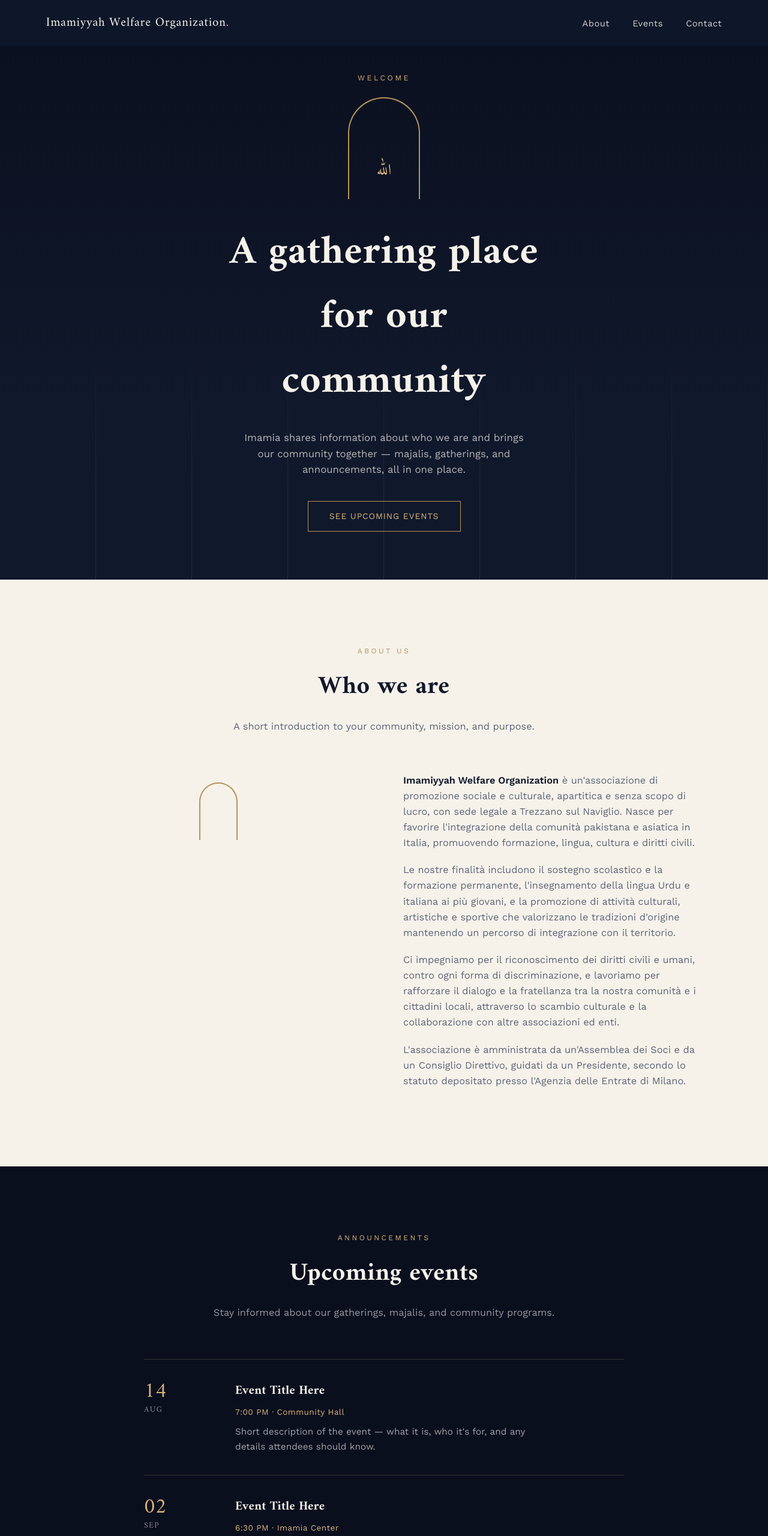
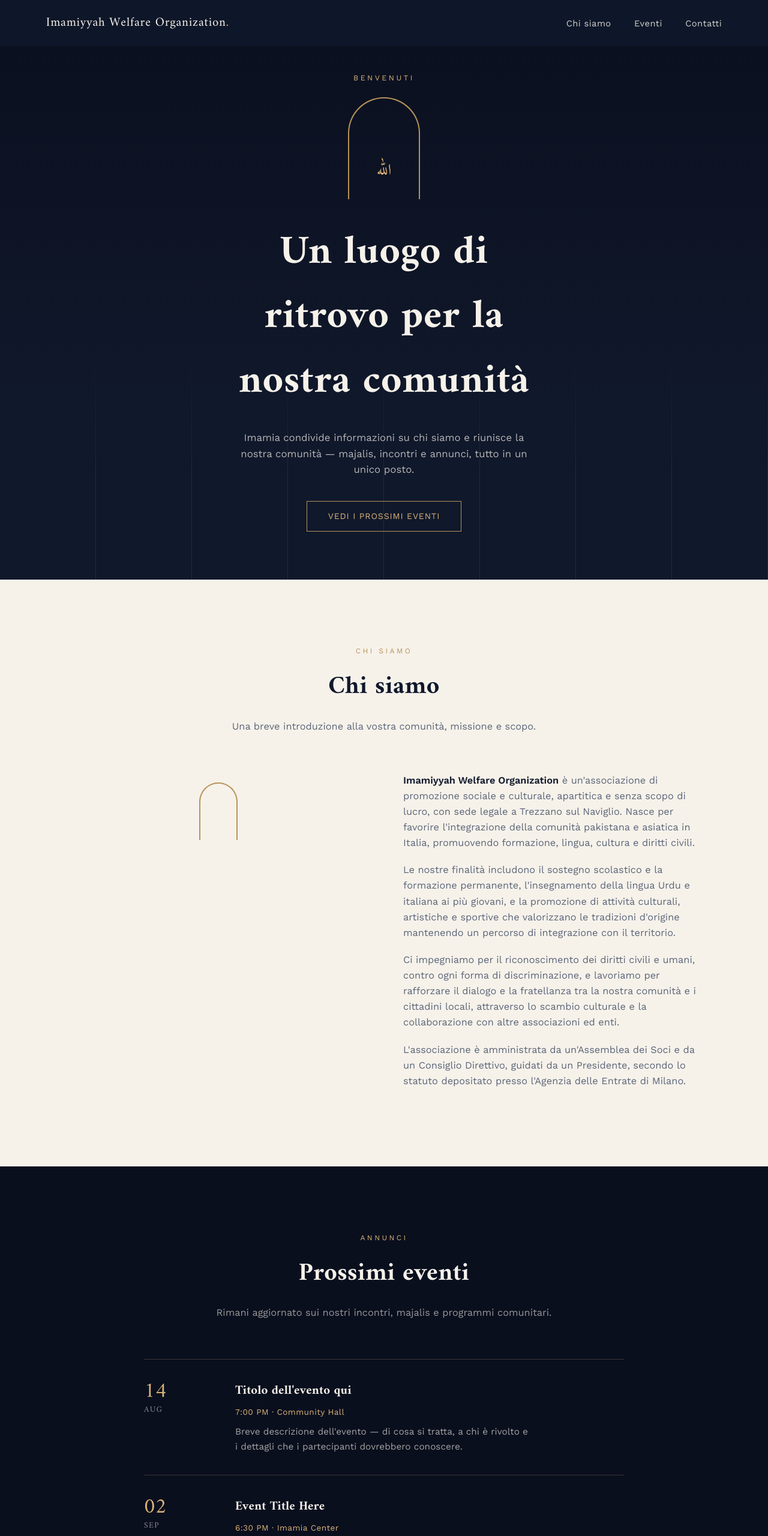
Before and after one commit to iqmilan-hue/imamia-site, a plain HTML site: page index.html in a window 1280 px wide. Shown: the top 2560 px of the page at 60% size. Drawn offline with nearby package versions, Linux system fonts and the light colour scheme.

Commit message:
Update index.html

```diff
--- a/index.html
+++ b/index.html
@@ -289,25 +289,25 @@
 <nav>
   <div class="brand">Imamiyyah Welfare Organization<span>.</span></div>
   <ul>
-    <li><a href="#about">About</a></li>
-    <li><a href="#events">Events</a></li>
-    <li><a href="#contact">Contact</a></li>
+    <li><a href="#about">Chi siamo</a></li>
+    <li><a href="#events">Eventi</a></li>
+    <li><a href="#contact">Contatti</a></li>
   </ul>
 </nav>
 
 <header class="hero">
-  <span class="eyebrow">Welcome</span>
+  <span class="eyebrow">Benvenuti</span>
   <div class="hero-arch"><span>ﷲ</span></div>
-  <h1>A gathering place for our community</h1>
-  <p class="lede">Imamia shares information about who we are and brings our community together — majalis, gatherings, and announcements, all in one place.</p>
-  <a href="#events" class="btn">See Upcoming Events</a>
+  <h1>Un luogo di ritrovo per la nostra comunità</h1>
+  <p class="lede">Imamia condivide informazioni su chi siamo e riunisce la nostra comunità — majalis, incontri e annunci, tutto in un unico posto.</p>
+  <a href="#events" class="btn">Vedi i prossimi eventi</a>
 </header>
 
 <section class="about" id="about">
   <div class="section-head">
-    <span class="eyebrow">About Us</span>
-    <h2>Who we are</h2>
-    <p>A short introduction to your community, mission, and purpose.</p>
+    <span class="eyebrow">Chi siamo</span>
+    <h2>Chi siamo</h2>
+    <p>Una breve introduzione alla vostra comunità, missione e scopo.</p>
   </div>
   <div class="about-grid">
     <div class="arch-wrap"><div class="arch"></div></div>
@@ -322,17 +322,17 @@
 
 <section class="events" id="events">
   <div class="section-head">
-    <span class="eyebrow">Announcements</span>
-    <h2>Upcoming events</h2>
-    <p>Stay informed about our gatherings, majalis, and community programs.</p>
+    <span class="eyebrow">Annunci</span>
+    <h2>Prossimi eventi</h2>
+    <p>Rimani aggiornato sui nostri incontri, majalis e programmi comunitari.</p>
   </div>
   <div class="event-list">
     <div class="event">
       <div class="date"><span class="day">14</span><span class="month">Aug</span></div>
       <div>
-        <h3>Event Title Here</h3>
+        <h3>Titolo dell'evento qui</h3>
         <div class="meta">7:00 PM &middot; Community Hall</div>
-        <p>Short description of the event — what it is, who it's for, and any details attendees should know.</p>
+        <p>Breve descrizione dell'evento — di cosa si tratta, a chi è rivolto e i dettagli che i partecipanti dovrebbero conoscere.</p>
       </div>
     </div>
     <div class="event">
@@ -340,7 +340,7 @@
       <div>
         <h3>Event Title Here</h3>
         <div class="meta">6:30 PM &middot; Imamia Center</div>
-        <p>Short description of the event — what it is, who it's for, and any details attendees should know.</p>
+        <p>Breve descrizione dell'evento — di cosa si tratta, a chi è rivolto e i dettagli che i partecipanti dovrebbero conoscere.</p>
       </div>
     </div>
     <div class="event">
@@ -348,7 +348,7 @@
       <div>
         <h3>Event Title Here</h3>
         <div class="meta">All Day &middot; Location</div>
-        <p>Short description of the event — what it is, who it's for, and any details attendees should know.</p>
+        <p>Breve descrizione dell'evento — di cosa si tratta, a chi è rivolto e i dettagli che i partecipanti dovrebbero conoscere.</p>
       </div>
     </div>
   </div>
@@ -359,9 +359,10 @@
   <h3>Get in touch</h3>
   <p>Have a question, or want your event listed here?</p>
   <div class="contact-line">
-    <span>email@imamia.org</span>
-    <span>+00 000 0000</span>
-    <span>City, Country</span>
+    <span>iqmilan@gmail.com</span>
+    <span>3533721575</span>
+    <span>3665970703</span>
+    <span>Via Valsolda, 21 Milan, Italy</span>
   </div>
   <div class="fine">&copy; 2026 Imamia. All rights reserved.</div>
 </footer>
```
